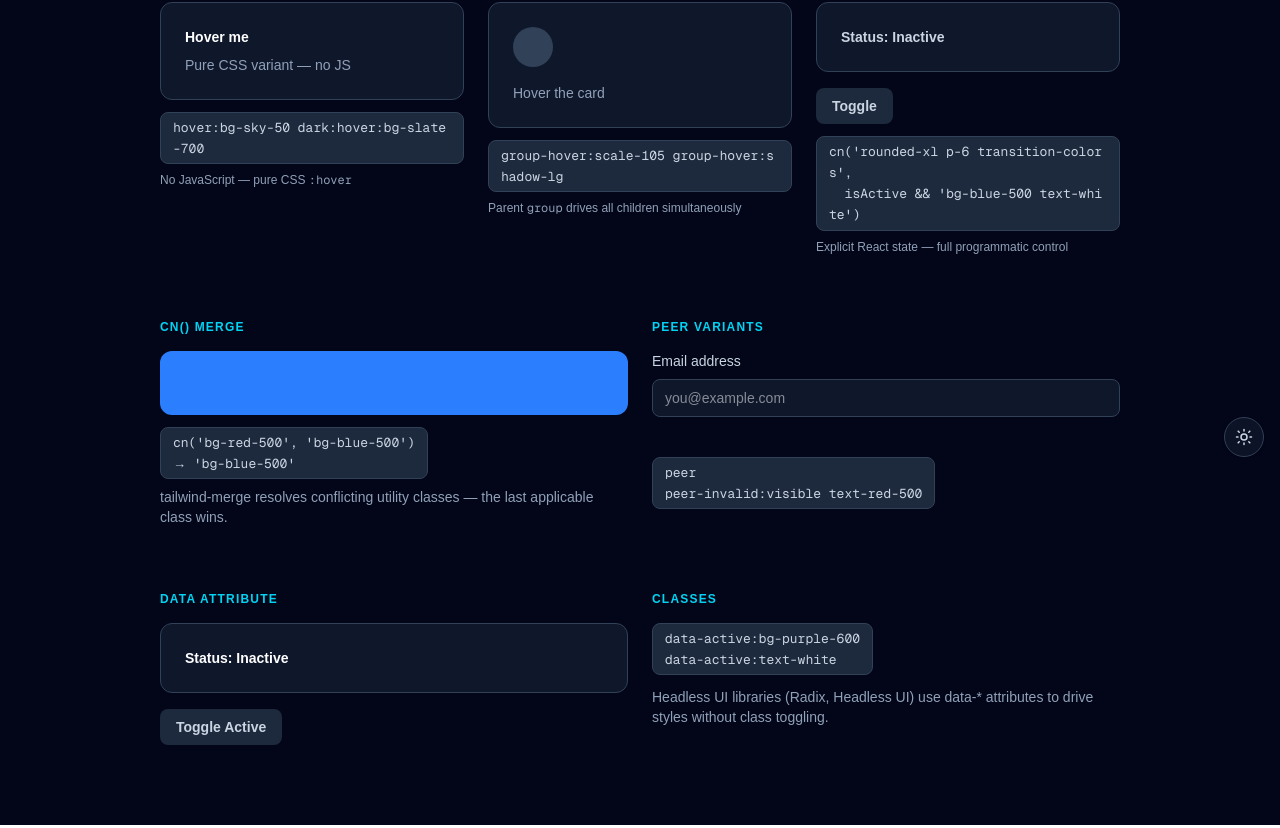
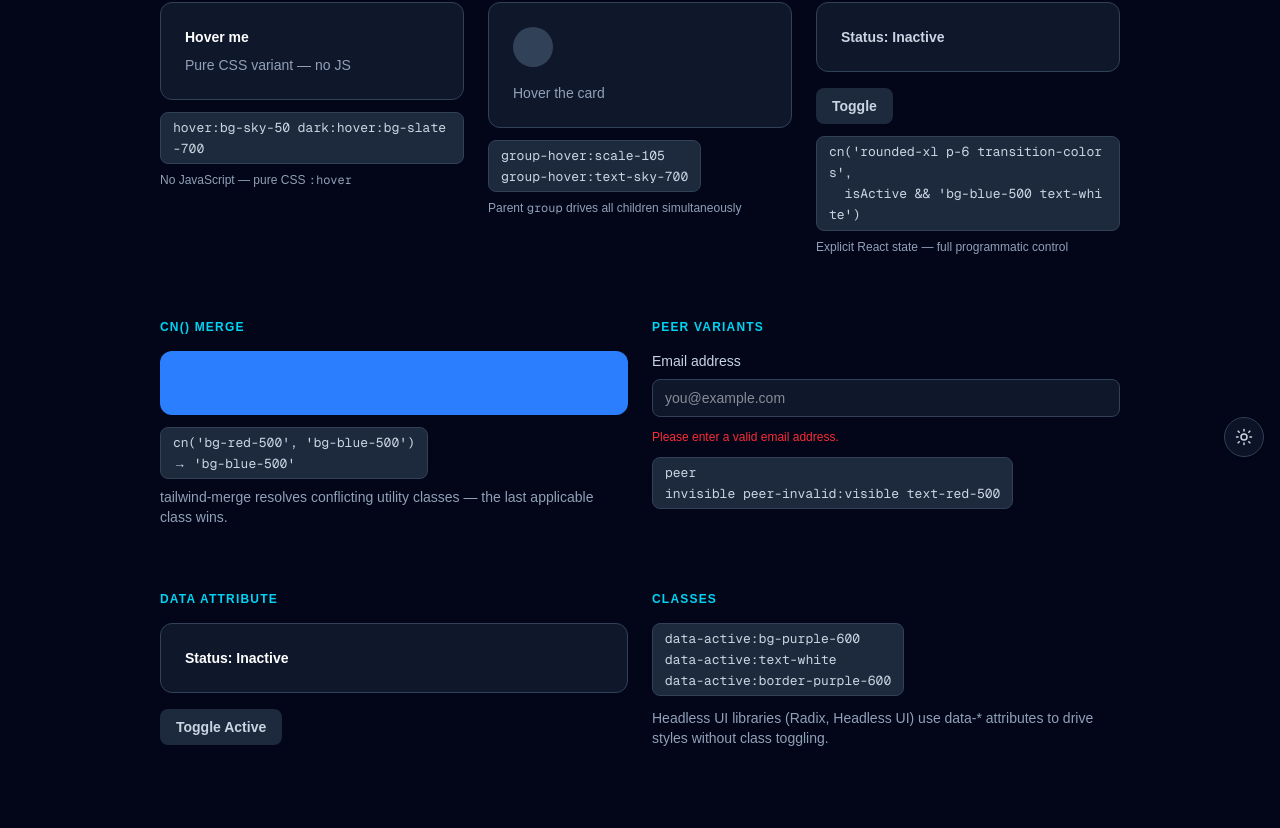
Before and after one commit to NLeebs/tailwind-perfect-copilot, a Next.js app: page /conditional-styling in a window 1280 px wide. Shown: the part 327-1155 px from the top of the page. Built offline with nearby package versions, Linux system fonts and the light colour scheme.

Commit message:
fix(06): apply code review fixes — callout drift, peer-invalid required, GROUP_CALLOUT accuracy

```diff
--- a/src/app/conditional-styling/page.tsx
+++ b/src/app/conditional-styling/page.tsx
@@ -5,7 +5,7 @@ import DataActiveDemo from "@/components/DataActiveDemo";
 
 // ── Section 2 single-source consts — same value used by element + CodeCallout ──
 const MERGE_CALLOUT = "cn('bg-red-500', 'bg-blue-500')\n→ 'bg-blue-500'";
-const PEER_CALLOUT = "peer\npeer-invalid:visible text-red-500";
+const PEER_CALLOUT = "peer\ninvisible peer-invalid:visible text-red-500";
 
 const OVERLINE =
   "text-xs font-semibold tracking-widest uppercase text-cyan-600 dark:text-cyan-400 3xl:text-base";
@@ -56,6 +56,7 @@ export default function ConditionalStyling() {
               */}
               <input
                 type="email"
+                required
                 className="peer w-full rounded-lg border border-slate-200 dark:border-slate-700
                            bg-white dark:bg-slate-900 px-3 py-2 text-sm 3xl:text-base 3xl:px-4 3xl:py-3
                            focus:outline-none focus:ring-2 focus:ring-cyan-500"
--- a/src/components/ConditionalPanels.tsx
+++ b/src/components/ConditionalPanels.tsx
@@ -8,7 +8,7 @@ import { cn } from "@/lib/utils";
 const HOVER_CLASSES = "hover:bg-sky-50 dark:hover:bg-slate-700";
 
 // GROUP_CALLOUT is what the CodeCallout displays for Panel 2
-const GROUP_CALLOUT = "group-hover:scale-105 group-hover:shadow-lg";
+const GROUP_CALLOUT = "group-hover:scale-105\ngroup-hover:text-sky-700";
 // The actual classes applied to child elements inside the group parent
 const GROUP_AVATAR_CLASSES =
   "group-hover:scale-105 group-hover:bg-sky-200 dark:group-hover:bg-sky-900";
--- a/src/components/DataActiveDemo.tsx
+++ b/src/components/DataActiveDemo.tsx
@@ -4,7 +4,7 @@ import CodeCallout from "@/components/CodeCallout";
 
 // ── Single-source const — same value used by CodeCallout.classes ──
 // \n renders as a line break in CodeCallout (whitespace-pre-wrap)
-const DATA_CALLOUT = "data-active:bg-purple-600\ndata-active:text-white";
+const DATA_CALLOUT = "data-active:bg-purple-600\ndata-active:text-white\ndata-active:border-purple-600";
 
 const OVERLINE =
   "text-xs font-semibold tracking-widest uppercase text-cyan-600 dark:text-cyan-400 3xl:text-base";
```
Also changed, not shown: 1 other file (tests, documents, lock files or other folders).
